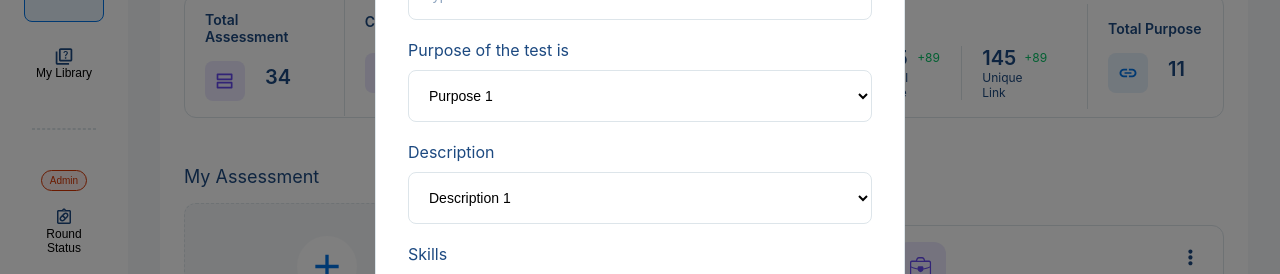
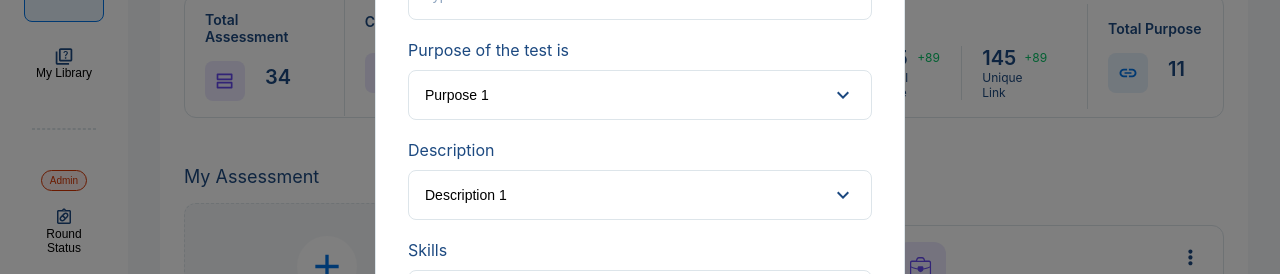
Before and after one commit to Sumant-Dusane/Unstop-Assessment, an Angular app: page /my-assessment in a window 1280 px wide. Both pictures are taken after a click on the element 326 px from the left and 489 px from the top of the page. Shown: the part 168-442 px from the top of the page. Built offline with nearby package versions, Linux system fonts and the light colour scheme.

Commit message:
minor ui changes

```diff
--- a/src/app/components/assessment-attempted/assessment-attempted.component.html
+++ b/src/app/components/assessment-attempted/assessment-attempted.component.html
@@ -82,7 +82,7 @@
 
 
 <div class="modal slide-down" id="new-assessment" [ngClass]="{'show': createNewAssessment}">
-  <div class="modal-backdrop"></div>
+  <div class="modal-backdrop" (click)="closeModal()"></div>
   <div class="modal-dialog">
     <div class="modal-content">
       <div class="modal-header">
--- a/src/assets/styles/_modal.scss
+++ b/src/assets/styles/_modal.scss
@@ -20,6 +20,7 @@
     @include sudo-fill(fixed, 0, 0, 0, 0);
     z-index: 1001;
     background: transparentize($color: $black, $amount: 0.5);
+    pointer-events: auto;
   }
 
   &-dialog {
--- a/src/assets/styles/_reset.scss
+++ b/src/assets/styles/_reset.scss
@@ -65,4 +65,9 @@ input, select {
 
 select {
   cursor: pointer;
+  appearance: none;
+  background-image: url("../icons/arrow_down.svg");
+  background-repeat: no-repeat;
+  background-position: right 16px top 50%;
+  background-size: 24px auto;
 }
```
Also changed, not shown: src/assets/icons/arrow_down.svg (added).
